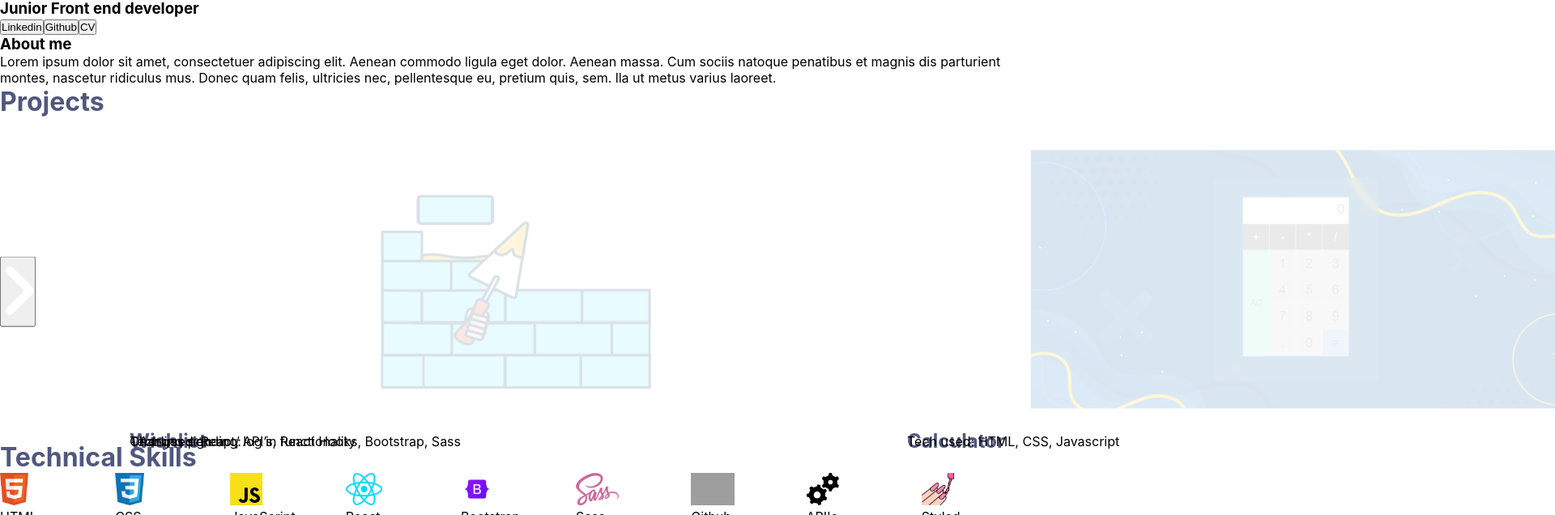
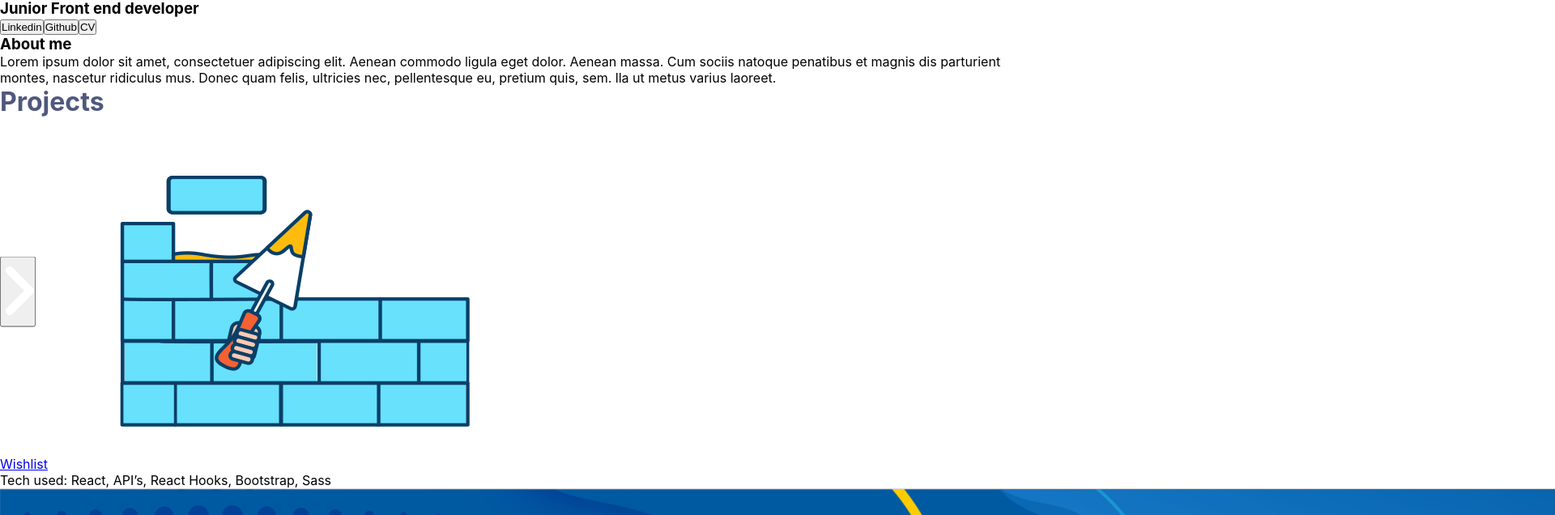
Before and after one commit to Mejsun/My-Portfolio, a React (Create React App) app: page / in a window 1280 px wide. Shown: the part 40-676 px from the top of the page at 81% size, 1920 px wide, since content can reach past the window. Built offline with nearby package versions, Linux system fonts and the light colour scheme; grey boxes are pictures that could not be loaded.

Commit message:
mapping projects

```diff
--- a/src/Projects/Projects.jsx
+++ b/src/Projects/Projects.jsx
@@ -1,72 +1,47 @@
 import React from 'react'
-import lang from '../static/Images/Lang.png'
-import calc from '../static/Images/calc.png'
-import pokedex from '../static/Images/Pokedex.png'
-import skynews from '../static/Images/skynews.png'
-import underconstr from '../static/Images/underconstr.png'
 
 function Projects() {
+
+const projectsList = [
+  {name: 'Wishlist', tech: 'React, API’s, React Hooks, Bootstrap, Sass',
+  bgr: 'underconstr', link: 'https://github.com/Mejsun/wishlist'},
+  {name: 'Calculator', tech: 'React, API’s, React Hooks, Bootstrap, Sass',
+  bgr: 'calc', link: 'https://github.com/Mejsun/wishlist'},
+  {name: 'URL Shortener', tech: 'React, API’s, React Hooks, Bootstrap, Sass',
+  bgr: 'underconstr', link: 'https://github.com/Mejsun/wishlist'},
+  {name: 'Pokedex', tech: 'React, API’s, React Hooks, Bootstrap, Sass',
+  bgr: 'Pokedex', link: 'https://github.com/Mejsun/wishlist'},
+  {name: 'Language Shake', tech: 'React, API’s, React Hooks, Bootstrap, Sass',
+  bgr: 'skynews', link: 'https://github.com/Mejsun/wishlist'},
+  {name: 'SkyNews', tech: 'React, API’s, React Hooks, Bootstrap, Sass',
+  bgr:'Lang', link: 'https://github.com/Mejsun/wishlist'},
+]
+
+
+function next() {
+  console.log('next')
+}
+function prev() {
+  //projectIndex--
+  console.log('prev')
+}
+
   return (
-    <div>
+    <div className='wrapper'>
     <h1>Projects</h1>
-    <div className='container'>
       <div className='projects' >
-        <div className='projects-cell'>
-          <img src={underconstr} alt='memento'/>
-          <div className='projectText'>
-            <h2 href='https://github.com/Mejsun/wishlist'>Wishlist</h2>
-            <p> Tech used: React, API’s, React Hooks, Bootstrap, Sass</p>
-            <p> Changes pending:</p>
-            <p>- Adding sign up / log in functionality</p>
+      {projectsList.map((project, index) => (
+          <div className='projects-cell' key={index}>
+            <img src={require('../static/Images/' + project.bgr + '.png')} alt='screenshot'/>
+            <div className='projectText'>
+              <a className='heading2' href={project.link} target='_blank' rel='noreferrer'>{project.name}</a>
+              <p> Tech used: {project.tech} </p>
+            </div>
           </div>
-        </div>
-
-        <div className='projects-cell'>
-        <img src={calc} alt='calculate'/>
-          <div className='projectText'>
-            <h2 href='https://calculatingaway.netlify.app/' target='_blank'>Calculator</h2>
-            <p>Tech used: HTML, CSS, Javascript</p>
-          </div>
-        </div>
-
-        <div className='projects-cell'>
-          <img src={underconstr} alt='under construction'/>
-          <div className='projectText'>
-            <h2 href='https://github.com/Mejsun/urlShortener' target='_blank'>URL shortener</h2>
-            <p>Tech used: JavaScript, MongoDB, ExpressJS</p>
-            <p> Changes pending:</p>
-            <p> - Create the front-end side of application</p>
-          </div>
-        </div>
-
-        <div className='projects-cell'>
-          <img src={pokedex} alt='pokedex'/>
-          <div className='projectText'>
-            <h2 href='https://mejsunspokedex.netlify.app/' target='_blank'>Pokedex</h2>
-            <p>Tech used: HTML, CSS, JavaScript, API’s </p>
-          </div>
-        </div>
-
-        <div className='projects-cell'>
-          <img src={lang} alt='language shake'/>
-          <div className='projectText'>
-            <h2 href='https://languageshake.netlify.app/' target='_blank'>Language shake</h2>
-            <p>Tech used: HTML, CSS, JavaScript</p>
-          </div>
-        </div>
-
-        <div className='projects-cell'>
-          <img src={skynews} alt='skynews'/>
-          <div className='projectText'>
-            <h2 href='https://skynewsremake.netlify.app/' target='_blank'>Sky News remake</h2>
-            <p>Tech used: HTML, CSS </p>
-          </div>
-        </div>
+      ))}
       </div>
-    </div>
-    <button className='prev'><i className='fas fa-angle-left'></i> </button>
-    <button className='next'><i className='fas fa-angle-right'></i> </button>
-
+    <button className='prev' onClick={prev}><i className='fas fa-angle-left'></i> </button>
+    <button className='next' onClick={next}><i className='fas fa-angle-right'></i> </button>
     </div>
   )
 }
```
